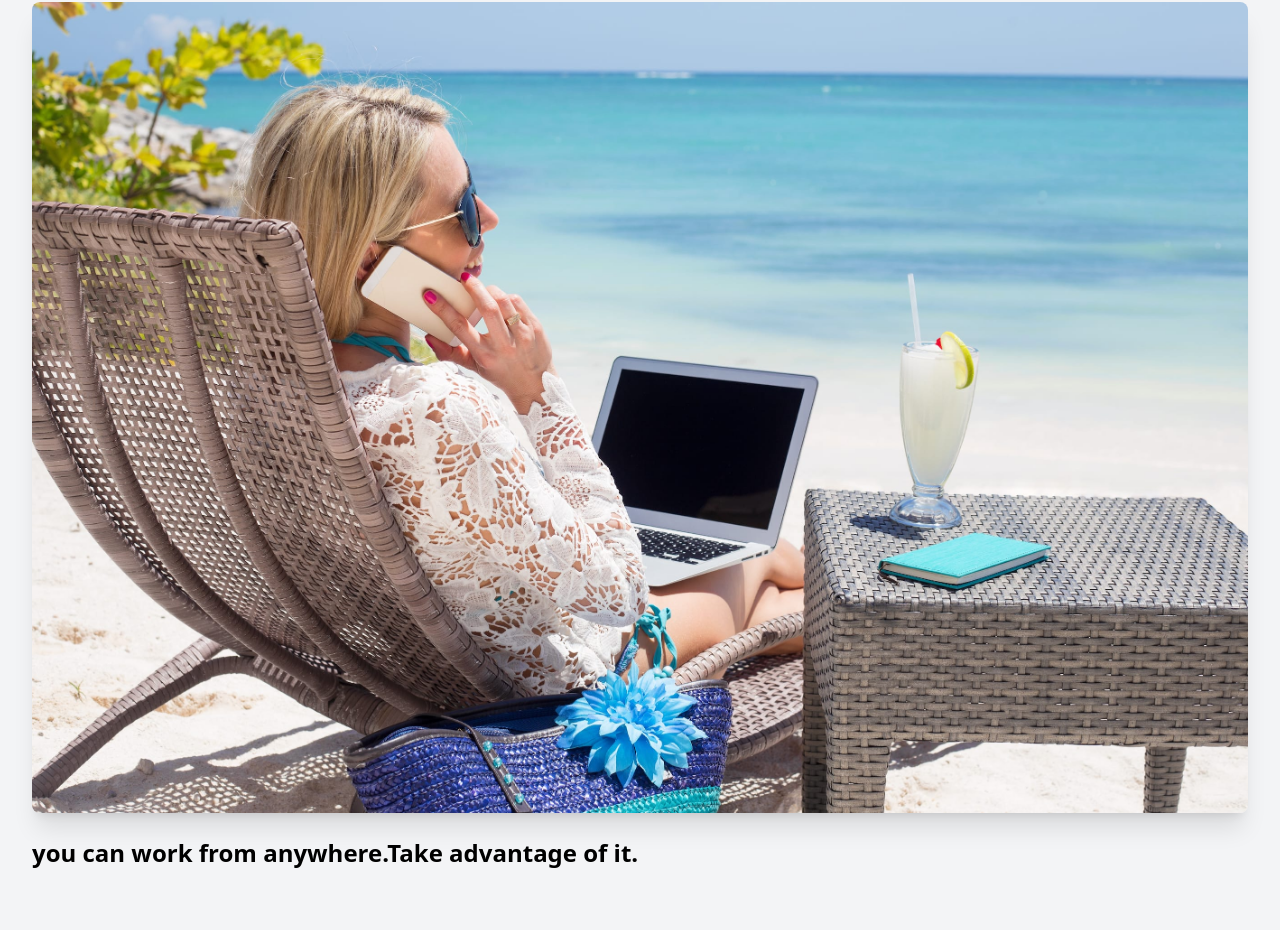
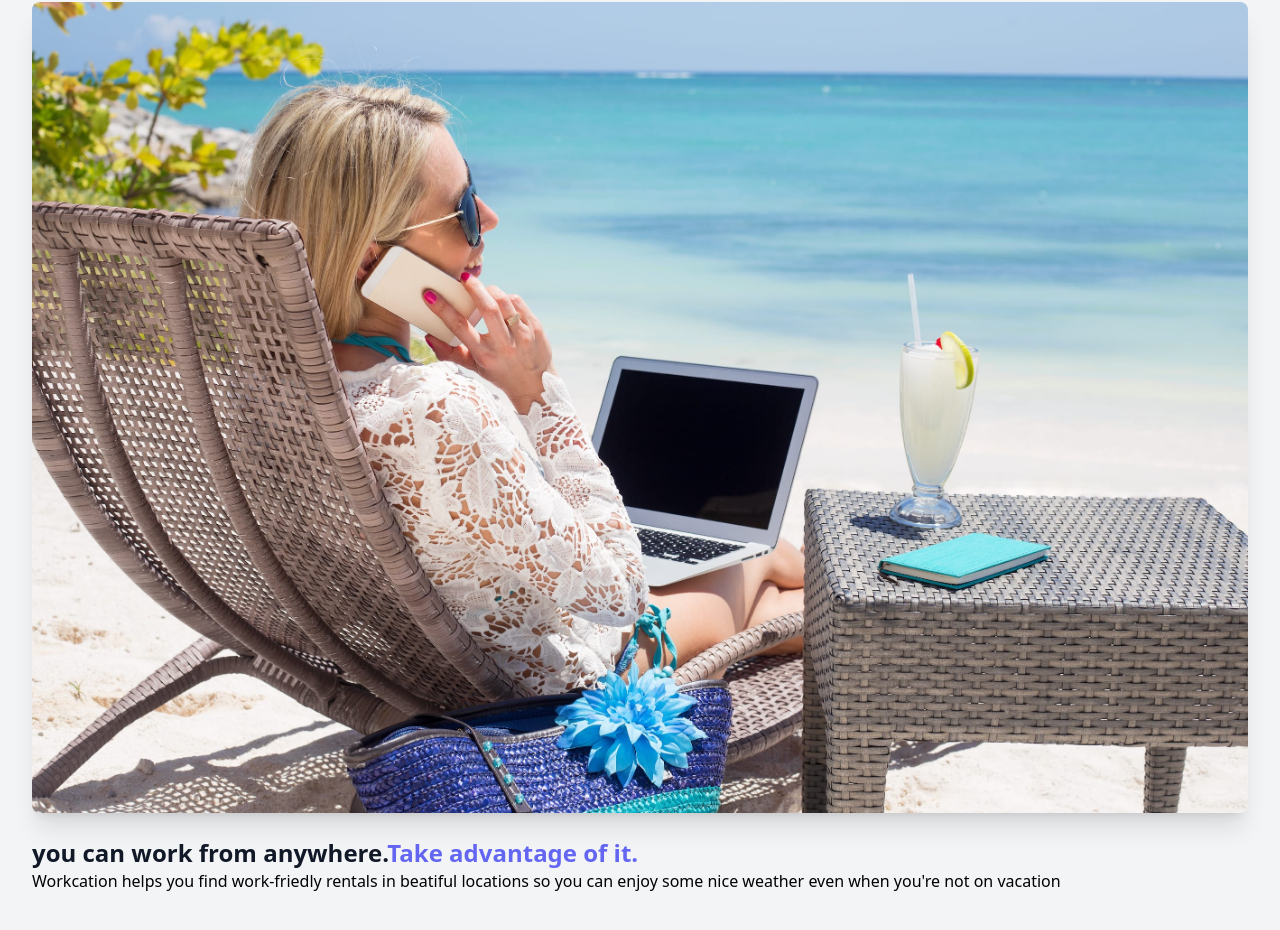
Before and after one commit to ub-victor/Tailwindcss-Website, a website built with Vite: page index.html in a window 1280 px wide. Shown: the part 102-1032 px from the top of the page. Built offline with nearby package versions, Linux system fonts and the light colour scheme.

Commit message:
Create a paragraph after first h2

```diff
--- a/index.html
+++ b/index.html
@@ -10,7 +10,8 @@
     <div class="px-8 py-12">
         <img class="h-8" src="img/logo.svg" alt="workcation"/>
         <img src="img/beach-work.jpg" alt="Women workcationing on the beach" class="mt-6 rounded-lg shadow-xl"/>
-        <h1 class="mt-6 text-2xl font-bold ">you can work from anywhere.<span>Take advantage of it.</span></h1>
+        <h1 class="mt-6 text-2xl font-bold text-gray-900">you can work from anywhere.<span class="text-indigo-500" >Take advantage of it.</span></h1>
+        <p>Workcation helps you find work-friedly rentals in beatiful locations so you can enjoy some nice weather even when you're not on vacation </p>
     </div>
 
     <script src="src/script.js"></script>
```
